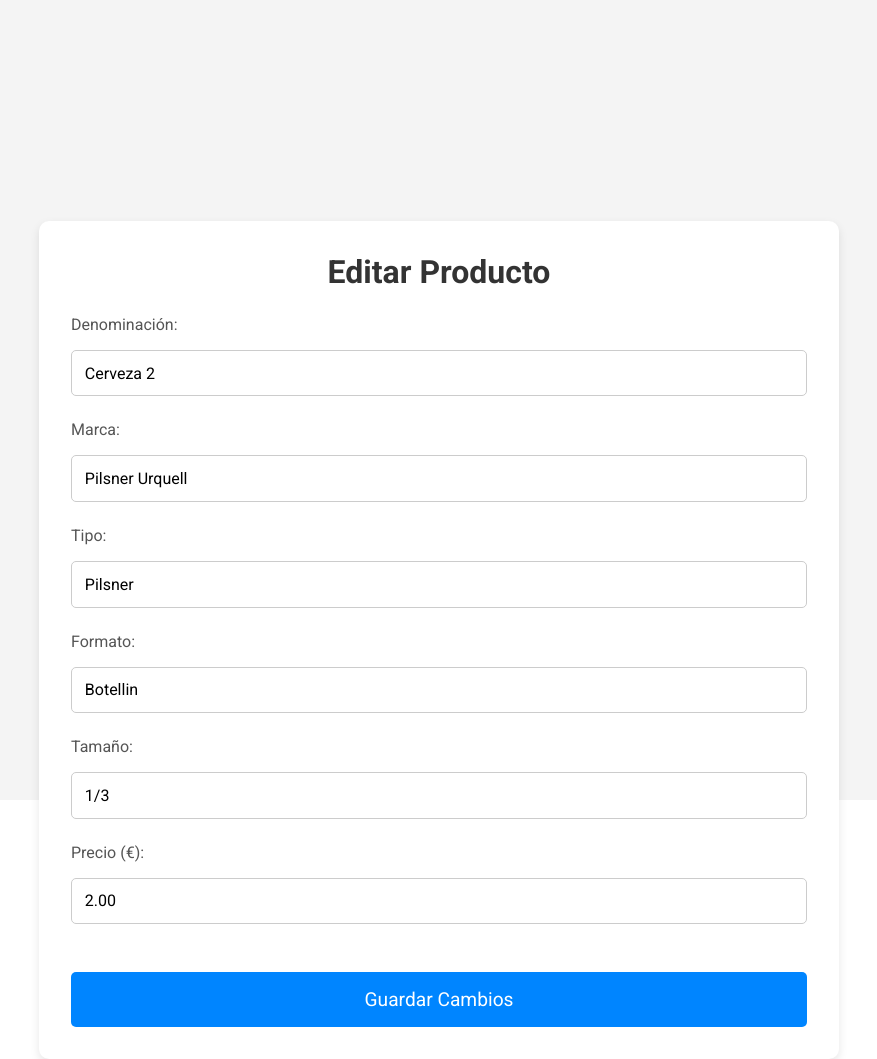
After one commit to rarias1898/entornoservidorPHP, a PHP site: page /cervezas2/pages/editar_producto.php?id=9 in a window 1280 px wide. The commit adds this page. Shown: the whole page, without its empty margins (201-1078 px from the left). Run offline with PHP 8.4, Linux system fonts and the light colour scheme; a user stored in the database is signed in; data comes from the database, SQL or seed files in the repository.

Commit message:
Añadida la funcionalidad para editar productos y la imagen de placeholder

```diff
--- a/cervezas2/includes/productos.php
+++ b/cervezas2/includes/productos.php
@@ -30,7 +30,7 @@ $result = $conn->query($sql);
                 <div class="admin-control">
                     <?php if ($user_role === 'admin'): ?>
                         <a href="../actions/borrar_producto_action.php?id=<?php echo $row['id']; ?>">Borrar</a>
-                        <a href="#">Editar</a>
+                        <a href="../pages/editar_producto.php?id=<?php echo $row['id']; ?>">Editar</a>
                     <?php endif ?>
 
                     <!-- <?php if ($user_role === 'admin' || $user_role === ''): ?>
--- /dev/null
+++ b/cervezas2/pages/editar_producto.php
@@ -0,0 +1,76 @@
+<?php
+require_once '../includes/config.php';
+
+if (!isset($_GET['id']) || empty($_GET['id'])) {
+    echo "ID de producto no proporcionado.";
+    exit;
+}
+
+$id = intval($_GET['id']);
+$sql = "SELECT * FROM productos WHERE id = ?";
+$stmt = $conn->prepare($sql);
+$stmt->bind_param("i", $id);
+$stmt->execute();
+$result = $stmt->get_result();
+
+if ($result->num_rows === 0) {
+    echo "Producto no encontrado.";
+    exit;
+}
+
+$producto = $result->fetch_assoc();
+?>
+
+<!DOCTYPE html>
+<html lang="es">
+<head>
+    <meta charset="UTF-8">
+    <meta name="viewport" content="width=device-width, initial-scale=1.0">
+    <title>Editar Producto</title>
+    <link rel="stylesheet" href="../styles/index.css">
+</head>
+<body>
+
+<main class="container">
+    <div class="producto-form">
+        <h2>Editar Producto</h2>
+        <form action="../actions/editar_producto_action.php" method="POST">
+            <input type="hidden" name="id" value="<?php echo $producto['id']; ?>">
+
+            <div class="input-group">
+                <label for="denominacion">Denominación:</label>
+                <input type="text" id="denominacion" name="denominacion" value="<?php echo htmlspecialchars($producto['denominacion']); ?>" required>
+            </div>
+
+            <div class="input-group">
+                <label for="marca">Marca:</label>
+                <input type="text" id="marca" name="marca" value="<?php echo htmlspecialchars($producto['marca']); ?>" required>
+            </div>
+
+            <div class="input-group">
+                <label for="tipo">Tipo:</label>
+                <input type="text" id="tipo" name="tipo" value="<?php echo htmlspecialchars($producto['tipo']); ?>" required>
+            </div>
+
+            <div class="input-group">
+                <label for="formato">Formato:</label>
+                <input type="text" id="formato" name="formato" value="<?php echo htmlspecialchars($producto['formato']); ?>">
+            </div>
+
+            <div class="input-group">
+                <label for="tamano">Tamaño:</label>
+                <input type="text" id="tamano" name="tamano" value="<?php echo htmlspecialchars($producto['tamaño']); ?>">
+            </div>
+
+            <div class="input-group">
+                <label for="precio">Precio (€):</label>
+                <input type="number" id="precio" name="precio" value="<?php echo htmlspecialchars($producto['precio']); ?>" step="0.01" required>
+            </div>
+
+            <button type="submit">Guardar Cambios</button>
+        </form>
+    </div>
+</main>
+
+</body>
+</html>
```
Also changed, not shown: cervezas2/actions/editar_producto_action.php (added, +34 -0 lines), cervezas2/images/default.png (added), cervezas2/uploads/1738463644_heineken-lata-5-33cl.jpg (added).
